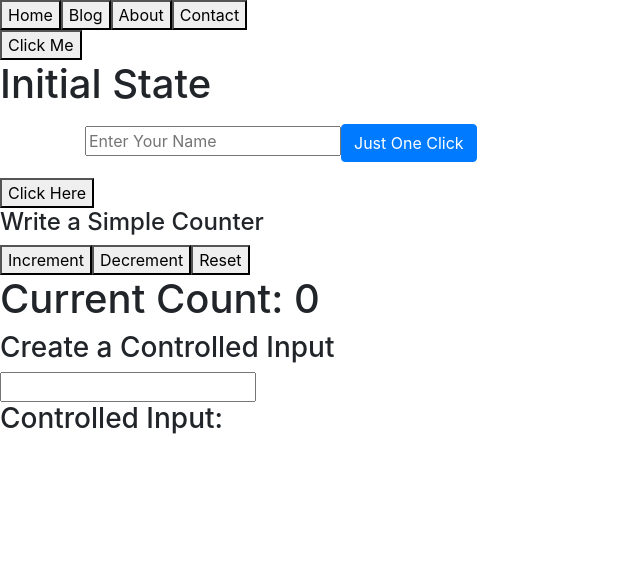
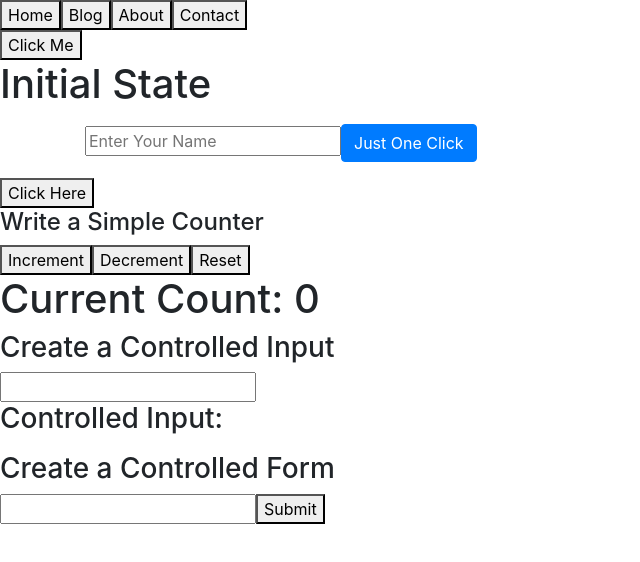
Before and after one commit to mdajgarhossain/React-Beginners-To-Advanced, a React (Create React App) app: page / in a window 1280 px wide. Shown: the top 562 px of the page, without its empty margins (0-640 px from the left). Built offline with nearby package versions, Linux system fonts and the light colour scheme.

Commit message:
Create a Controlled Form

```diff
--- a/src/components/App.js
+++ b/src/components/App.js
@@ -18,6 +18,7 @@
 import ToggleElementInComponent from './MyComponents/ToggleElementInComponent';
 import SimpleCounter from './MyComponents/SimpleCounter';
 import ControlledInput from './MyComponents/ControlledInput';
+import MyForm from './MyComponents/ControlledForm';
 
 function App() {
   return (
@@ -58,6 +59,8 @@
       <SimpleCounter />
 
       <ControlledInput />
+
+      <MyForm />
     </div>
   );
 }
--- /dev/null
+++ b/src/components/MyComponents/ControlledForm.js
@@ -0,0 +1,45 @@
+import React, {Component} from 'react';
+
+//Create a Controlled Form(freecodecamp)
+class MyForm extends Component {
+    constructor(props) {
+        super(props);
+
+        this.state = {
+            input: '',
+            submit: ''
+        };
+
+        this.handleChange = this.handleChange.bind(this);
+        this.handleSubmit = this.handleSubmit.bind(this);
+    }
+
+    handleChange(event) {
+        this.setState({
+            input: event.target.value
+        });
+    }
+
+    handleSubmit(event) {
+        event.preventDefault();
+
+        this.setState({
+            submit: this.state.input
+        });
+    }
+
+    render() {
+        return(
+            <div>
+                <h3>Create a Controlled Form</h3>
+                <form onSubmit={this.handleSubmit}>
+                    <input value={this.state.input} onChange={this.handleChange} />
+                    <button type='submit'>Submit</button>
+                </form>
+                <h1>{this.state.submit}</h1>
+            </div>
+        )
+    }
+}
+
+export default MyForm
```
